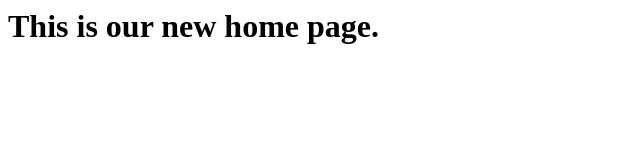
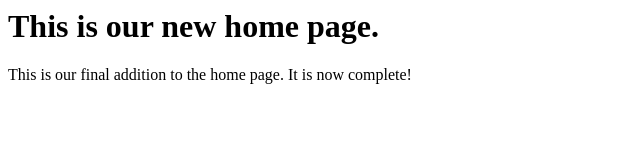
Before and after one commit to CleverProgrammer/profitable_git_lessons, a plain HTML site: page home_page.html in a window 1280 px wide. Shown: the whole page, without its empty margins (0-640 px from the left). Drawn offline with Linux system fonts and the light colour scheme.

Commit message:
complete home page.

```diff
--- a/home_page.html
+++ b/home_page.html
@@ -7,6 +7,9 @@
 </head>
 <body>
     <h1>This is our new home page.</h1>
+    <p>This is our final addition to the home page.
+        It is now complete!
+    </p>
 
 </body>
 </html>
```
